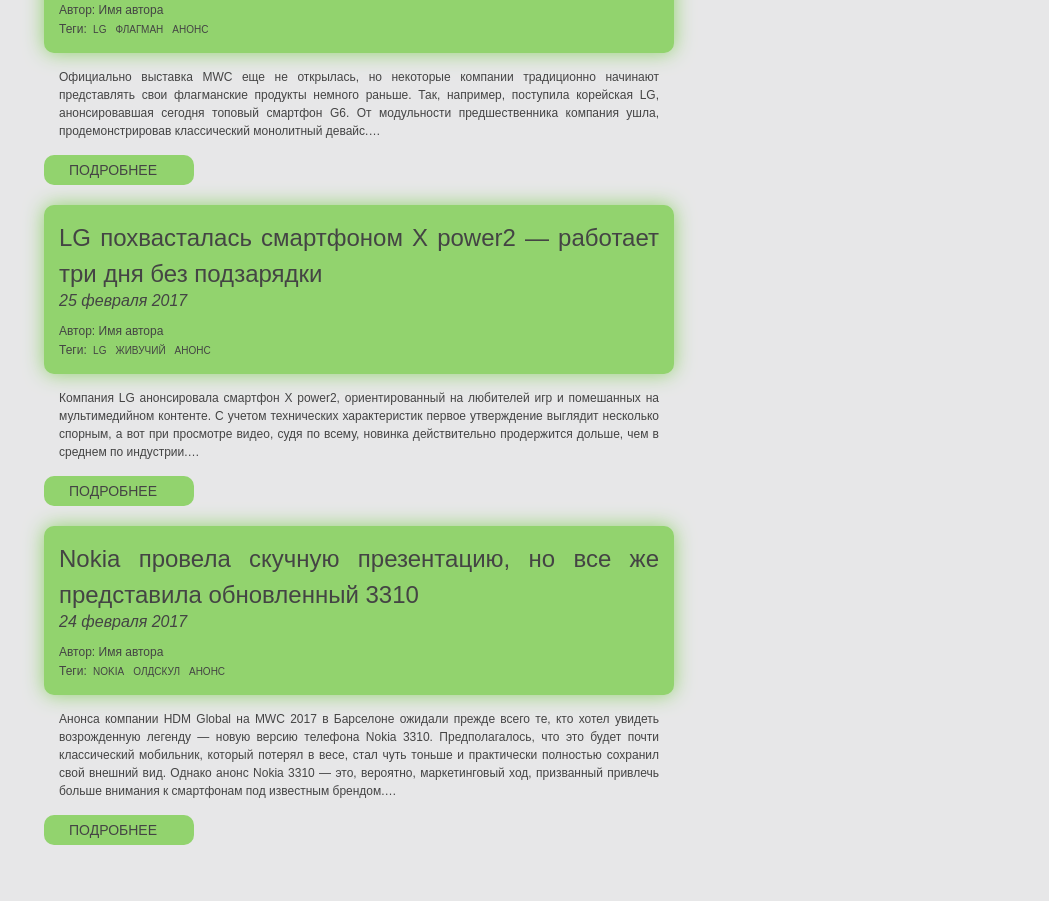
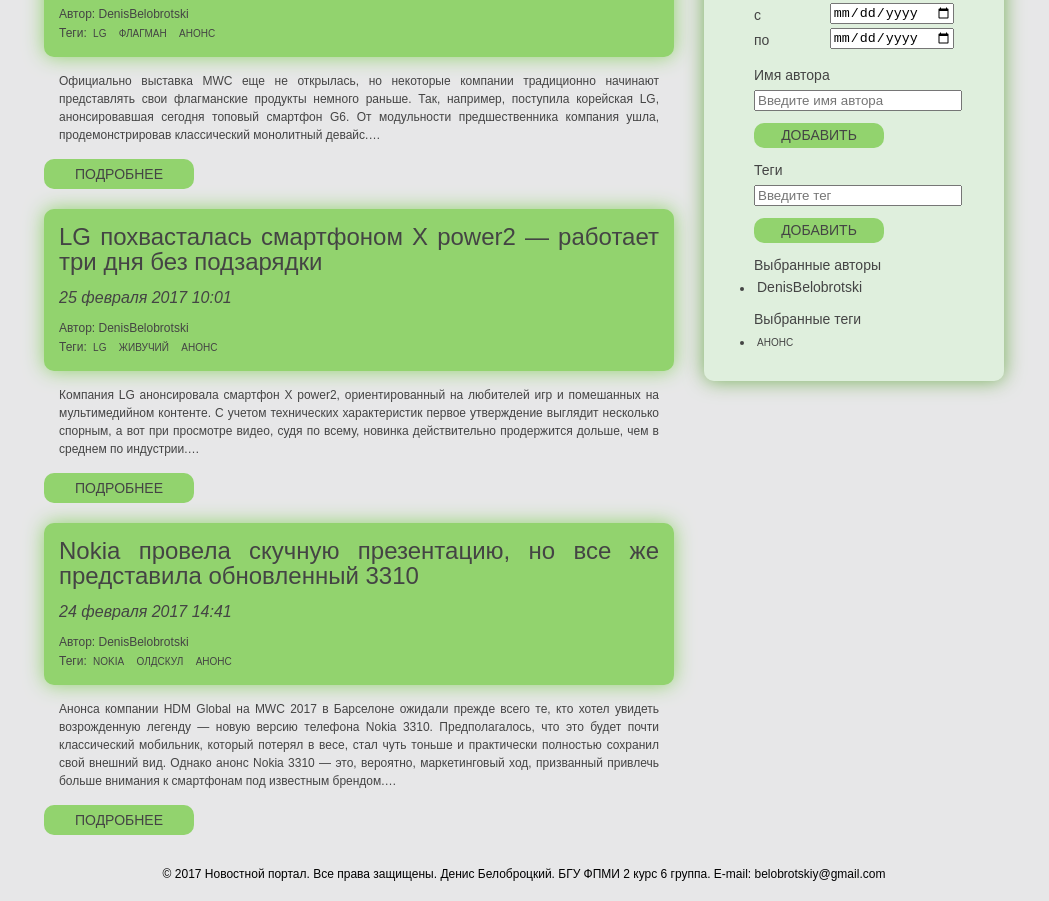
Before and after one commit to DenisBelobrotski/MyRepository, a plain HTML site: page UI/index.html in a window 1280 px wide. Shown: the part 294-1195 px from the top of the page, without its empty margins (116-1165 px from the left). Before the commit the page ends 1159 px from the top, so only its background shows below. Drawn offline with Linux system fonts and the light colour scheme.

Commit message:
add filters and footer

```diff
--- a/UI/index.html
+++ b/UI/index.html
@@ -28,50 +28,100 @@
         <article>
             <header>
                 <h1>LG представила флагманский смартфон G6</h1>
-                <div class="date">26 февраля 2017</div>
+                <div class="date">26 февраля 2017 21:00</div>
                 <footer>
-                    <span>Автор: </span><strong>Имя автора</strong>
-                    <span class="newLine">Теги: <a class="tags" href=#>lg</a><a class="tags" href=#>флагман</a><a class="tags" href=#>анонс</a></span>
+                    <span>Автор: </span><strong>DenisBelobrotski</strong>
+                    <span class="newLine">
+                        Теги:
+                        <a class="tags" href=#>lg</a>
+                        <a class="tags" href=#>флагман</a>
+                        <a class="tags" href=#>анонс</a>
+                    </span>
                 </footer>
             </header>
             <p>Официально выставка MWC еще не открылась, но некоторые компании традиционно начинают представлять свои
                 флагманские продукты немного раньше. Так, например, поступила корейская LG, анонсировавшая сегодня
                 топовый смартфон G6. От модульности предшественника компания ушла, продемонстрировав классический
-                монолитный девайс.&hellip;</p>
+                монолитный девайс.&hellip;
+            </p>
             <div><a class="button" href=#>Подробнее</a></div>
         </article>
         <article>
             <header>
                 <h1>LG похвасталась смартфоном X power2 — работает три дня без подзарядки</h1>
-                <div class="date">25 февраля 2017</div>
+                <div class="date">25 февраля 2017 10:01</div>
                 <footer>
-                    <span>Автор: </span><strong>Имя автора</strong>
-                    <span class="newLine">Теги: <a class="tags" href=#>lg</a><a class="tags" href=#>живучий</a><a class="tags" href=#>анонс</a></span>
+                    <span>Автор: </span><strong>DenisBelobrotski</strong>
+                    <span class="newLine">
+                        Теги:
+                        <a class="tags" href=#>lg</a>
+                        <a class="tags" href=#>живучий</a>
+                        <a class="tags" href=#>анонс</a>
+                    </span>
                 </footer>
             </header>
             <p>Компания LG анонсировала смартфон X power2, ориентированный на любителей игр и помешанных на
                 мультимедийном контенте. С учетом технических характеристик первое утверждение выглядит несколько
                 спорным, а вот при просмотре видео, судя по всему, новинка действительно продержится дольше, чем в
-                среднем по индустрии.&hellip;</p>
+                среднем по индустрии.&hellip;
+            </p>
             <a class="button" href=#>Подробнее</a>
         </article>
         <article>
             <header>
                 <h1>Nokia провела скучную презентацию, но все же представила обновленный 3310</h1>
-                <div class="date">24 февраля 2017</div>
+                <div class="date">24 февраля 2017 14:41</div>
                 <footer>
-                    <span>Автор: </span><strong>Имя автора</strong>
-                    <span class="newLine"><em>Теги:</em> <a class="tags" href=#>nokia</a><a class="tags" href=#>олдскул</a><a class="tags" href=#>анонс</a></span>
+                    <span>Автор: </span><strong>DenisBelobrotski</strong>
+                    <span class="newLine">Теги:
+                        <a class="tags" href=#>nokia</a>
+                        <a class="tags" href=#>олдскул</a>
+                        <a class="tags" href=#>анонс</a>
+                    </span>
                 </footer>
             </header>
             <p>Анонса компании HDM Global на MWC 2017 в Барселоне ожидали прежде всего те, кто хотел увидеть
                 возрожденную легенду — новую версию телефона Nokia 3310. Предполагалось, что это будет почти
                 классический мобильник, который потерял в весе, стал чуть тоньше и практически полностью сохранил
                 свой внешний вид. Однако анонс Nokia 3310 — это, вероятно, маркетинговый ход, призванный привлечь
-                больше внимания к смартфонам под известным брендом.&hellip;</p>
+                больше внимания к смартфонам под известным брендом.&hellip;
+            </p>
             <a class="button" href=#>Подробнее</a>
         </article>
     </div>
+    <aside>
+        <h1>Фильтры</h1>
+        <section id="dateFilter">
+            <h2>Дата публикации</h2>
+            <span>c<input type="date"></span>
+            <span>по<input type="date"></span>
+        </section>
+        <section id="authorNameFilter">
+            <h2>Имя автора</h2>
+            <span><input placeholder="Введите имя автора"></span>
+            <a class="smallButton" href=#>Добавить</a>
+        </section>
+        <section id="tagsFilter">
+            <h2>Теги</h2>
+            <span><input placeholder="Введите тег"></span>
+            <a class="smallButton" href=#>Добавить</a>
+        </section>
+        <section>
+            <h2>Выбранные авторы</h2>
+            <ul>
+                <li><a class="authors" href=#>DenisBelobrotski</a></li>
+            </ul>
+        </section>
+        <section>
+            <h2>Выбранные теги</h2>
+            <ul>
+                <li><a class="tags" href=#>анонс</a></li>
+            </ul>
+        </section>
+    </aside>
 </div>
+<footer class=clearfix>
+    <p class=copyright>&copy; 2017 <strong>Новостной портал</strong>. Все права защищены. <strong>Денис Белоброцкий.</strong> БГУ ФПМИ 2 курс 6 группа. E-mail: belobrotskiy@gmail.com</p>
+</footer>
 </body>
 </html>
--- a/UI/styles.css
+++ b/UI/styles.css
@@ -1,5 +1,7 @@
 @charset "UTF-8";
-/* RESET */
+
+/*RESET*/
+
 html, body, div, span, object, iframe, h1, h2, h3, h4, h5, h6, p, blockquote, pre, a, abbr, address, cite, code, del,
 dfn, em, font, img, ins, kbd, q, samp, small, strong, sub, sup, var, dl, dt, dd, ol, ul, li, fieldset, form, label,
 legend, table, caption, tbody, tfoot, thead, tr, th, td, header, nav, article, aside, footer, hgroup, section {
@@ -14,7 +16,7 @@
     text-decoration: none;
 }
 
-/* TYPOGRAPHY */
+/*TYPOGRAPHY*/
 
 html {
     background-color: rgba(25, 24, 33, 0.1);
@@ -43,7 +45,7 @@
     font: 24px/36px Arial, Helvetica, sans-serif
 }
 
-/* HEADER */
+/*HEADER*/
 
 header {
     background-color: #92d36e;
@@ -75,7 +77,7 @@
     color: #606060;
 }
 
-/*User*/
+/*USER*/
 
 div#user {
     float: right;
@@ -98,7 +100,6 @@
     float: right;
     width: 200px;
     height: 30px;
-
 }
 
 div#name p {
@@ -109,7 +110,7 @@
     color: #444444;
 }
 
-/* Navigation */
+/*NAVIGATION*/
 
 nav#global {
     margin: 0 0 40px;
@@ -145,16 +146,21 @@
     box-shadow: inset 100px 100px 120px #77b159;
 }
 
-/*MAIN*/
+/*Main*/
 
 div#content {
     width: 630px;
     margin-right: 30px;
     color: #444444;
+    float: left;
 }
 
 div#content header {
     padding: 15px;
+}
+
+div#content header h1 {
+    line-height: 25px;
 }
 
 div#content article {
@@ -166,11 +172,11 @@
 }
 
 .date {
-    width: 170px;
+    width: 300px;
     height: 30px;
     font-size: 16px;
     font-style: italic;
-
+    padding-top: 15px;
 }
 
 .clearfix:after {
@@ -212,8 +218,8 @@
     text-transform: uppercase;
     line-height: 30px;
     padding: 0 25px;
-
     background: #92d36e;
+    text-align: center;
 }
 
 .button:hover {
@@ -221,3 +227,97 @@
     box-shadow: inset 100px 100px 120px #689E4F;
     color: #fff;
 }
+
+/*Filters*/
+
+aside {
+    width: 260px;
+    float: right;
+    background: rgba(211, 251, 203, 0.4);
+    margin-bottom: 30px;
+    padding: 20px;
+    border-radius: 10px;
+    position: relative;
+    -webkit-box-shadow: 0 0 20px #77b159;
+
+}
+
+aside h1 {
+    font-size: 18px;
+    line-height: 28px;
+    height: 28px;
+    margin-bottom: 10px;
+    background: -webkit-linear-gradient(top, #92d36e 0%, #77b159 100%);
+    color: #fff;
+    padding: 0 10px;
+    border: none;
+    border-radius: 10px;
+}
+
+section span {
+    font-size: 14px;
+    line-height: 25px;
+    display: block;
+}
+
+section {
+    margin: 10px 30px;
+    color: #444444;
+}
+
+section h2 {
+    font-size: 14px;
+    line-height: 25px;
+}
+
+section#dateFilter span input {
+    float: right;
+}
+
+section#authorNameFilter span input {
+    width: 100%;
+}
+
+section#tagsFilter span input {
+    width: 100%;
+}
+
+.authors {
+    padding: 0 3px;
+    margin-right: 3px;
+    font-size: 14px;
+    border-radius: 3px;
+}
+
+.authors:hover {
+     box-shadow: inset 100px 100px 120px #689e4f;
+     color: #ffffff;
+     border: none;
+ }
+
+.smallButton {
+    font-size: 14px;
+    display: block;
+    width: 80px;
+    border-radius: 10px;
+    text-transform: uppercase;
+    line-height: 25px;
+    padding: 0 25px;
+    background: #92d36e;
+    text-align: center;
+    margin: 10px 0;
+}
+
+.smallButton:hover {
+    border: none;
+    box-shadow: inset 100px 100px 120px #689E4F;
+    color: #fff;
+}
+
+/*FOOTER*/
+
+.copyright {
+    text-align: center;
+    margin: 10px 0 30px;
+    clear: both;
+}
```
